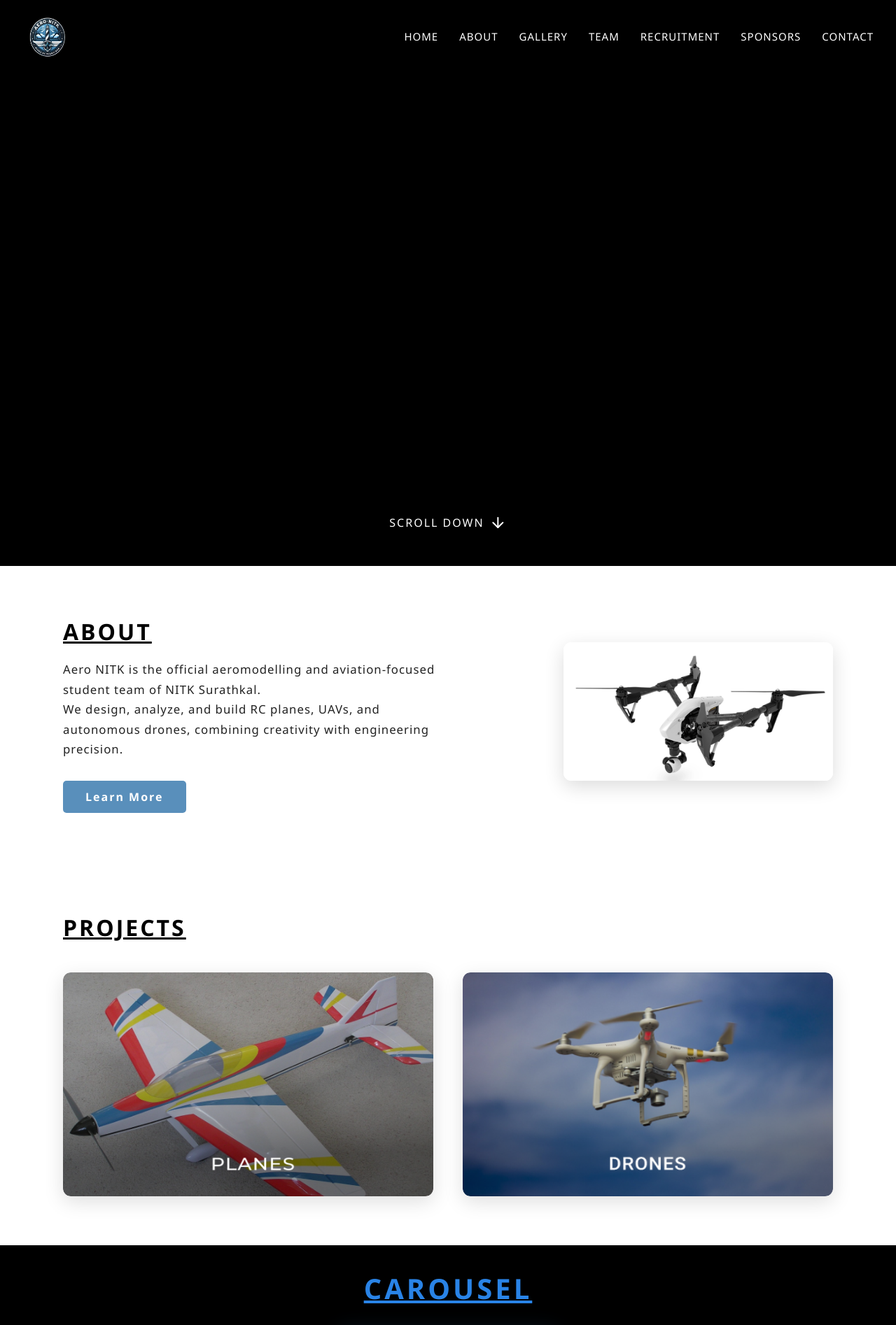
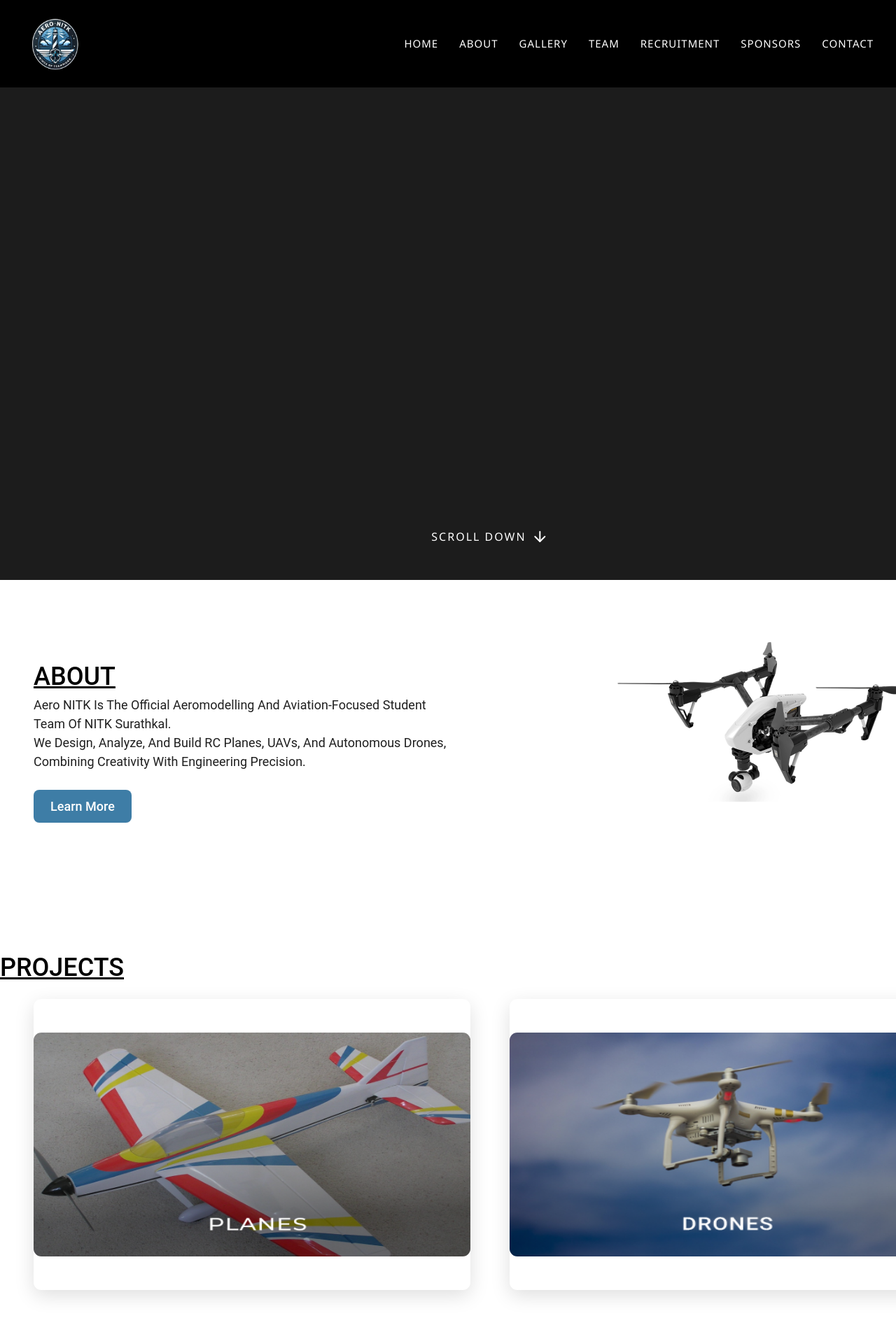
Before and after one commit to yoman12357/Aero_NITK, a React (Vite) app: page / in a window 1280 px wide. Shown: the top 1894 px of the page at 70% size. Built offline with nearby package versions, Linux system fonts and the light colour scheme.

Commit message:
recruitment pages backend try0

```diff
--- a/src/AeronitkHomepage.css
+++ b/src/AeronitkHomepage.css
@@ -36,8 +36,12 @@ html,
 }
 
 .navbar-logo {
-    width: 65px;
-    height: 65px;
+    width: 85px;
+    height: 85px;
+    width: 85;
+    top: 24px;
+    left: 32px;
+
 }
 
 .navbar-links {
@@ -60,9 +64,9 @@ html,
 }
 
 .hero-section {
-    background: #000;
-    width: 100vw;
-    height: 80%;
+    background: #1c1c1c;
+    width: 1400px;
+    height: 600px;
     display: flex;
     flex-direction: column;
     position: relative;
@@ -93,9 +97,9 @@ html,
     overflow: hidden;
     background: transparent;
 }
-.hero-spline-bg{
+
+.hero-spline-bg {
     width: 100%;
-    margin-left: 45px;
     height: 88vh;
 }
 
@@ -131,69 +135,129 @@ html,
 }
 
 @keyframes bounceSequence {
-    0% { transform: translate(-50%, 0); opacity: 1;}
-    5% { transform: translate(-50%, -30px);}
-    10% { transform: translate(-50%, 0);}
-    14% { transform: translate(-50%, -22px);}
-    18% { transform: translate(-50%, 0);}
-    21% { transform: translate(-50%, -13px);}
-    24% { transform: translate(-50%, 0);}
-    28% { transform: translate(-50%, -6px);}
-    32% { transform: translate(-50%, 0); opacity: 1;}
-    33%, 60%, 100% { opacity: 1;}
+    0% {
+        transform: translate(-50%, 0);
+        opacity: 1;
+    }
+
+    5% {
+        transform: translate(-50%, -30px);
+    }
+
+    10% {
+        transform: translate(-50%, 0);
+    }
+
+    14% {
+        transform: translate(-50%, -22px);
+    }
+
+    18% {
+        transform: translate(-50%, 0);
+    }
+
+    21% {
+        transform: translate(-50%, -13px);
+    }
+
+    24% {
+        transform: translate(-50%, 0);
+    }
+
+    28% {
+        transform: translate(-50%, -6px);
+    }
+
+    32% {
+        transform: translate(-50%, 0);
+        opacity: 1;
+    }
+
+    33%,
+    60%,
+    100% {
+        opacity: 1;
+    }
 }
 
 .about-section {
     background: #fff;
     color: #000;
-    padding: 70px 0;
-    width: 100vw;
-    box-sizing: border-box;
+    width: 1400px;
+    height: 457px;
+    padding-top: 64px;
+    padding-right: 48px;
+    padding-bottom: 64px;
+    padding-left: 48px;
+    gap: 48px;
+
 }
 
 .about-content {
     display: flex;
     justify-content: space-between;
     align-items: center;
-    gap: 40px;
-    max-width: 1100px;
-    margin: 0 auto;
-    width: 100%;
+    width: 600;
+height: 276;
+gap: 32px;
+
     box-sizing: border-box;
 }
 
 .about-text {
-    max-width: 540px;
+width: 600px;
+height: 135;
+font-family: Roboto;
+font-weight: 400;
+font-style: Regular;
+font-size: 18px;
+line-height: 150%;
+letter-spacing: 10%;
+text-transform: capitalize;
+
 }
 
 .about-text h2 {
-    font-size: 2rem;
-    margin-bottom: 16px;
-    font-weight: 700;
-    letter-spacing: 3px;
+    width: 600px;
+height: 54px;
+font-family: Roboto;
+font-weight: 500;
+font-style: Medium;
+font-size: 36px;
+line-height: 150%;
+letter-spacing: 4%;
+
     color: #000;
 }
 
 .about-text p {
-    font-size: 1.05rem;
-    line-height: 1.7;
-    margin-bottom: 30px;
+width: 600px;
+height: 135px;
+
+font-family: Roboto;
 font-weight: 400;
-    letter-spacing: 1px;
-    color: #222;
+font-style: Regular;
+font-size: 18px;
+line-height: 150%;
+letter-spacing: 10%;
+text-transform: capitalize;
+
+    color: #1f1f1f;
 }
 
 .learn-more-btn {
-    padding: 12px 32px;
-    font-size: 1rem;
-    background: #598fbb;
+   width: 140px;
+height: 47px;
+padding-top: 10px;
+padding-right: 16px;
+padding-bottom: 10px;
+padding-left: 16px;
+gap: 10px;
+border-radius: 8px;
+
+    background: #3e7da6;
     color: #fff;
-    border: none;
-    border-radius: 5px;
-    font-weight: 600;
-    letter-spacing: 2px;
-    cursor: pointer;
-    transition: background 0.2s;
+
 }
 
 .learn-more-btn:hover {
@@ -203,21 +267,14 @@ html,
 .about-image {
     flex: 1;
     text-align: right;
-    width: 100%;
-    height: auto;
-    max-height: 320px;
+    width: 635px;
+    height: 329px;
     object-fit: fill;
     border-radius: 11px;
     display: block;
     background: #fff;
 }
 
-.about-image img {
-    width: 385px;
-    max-width: 100%;
-    border-radius: 11px;
-    box-shadow: 0 8px 28px rgba(0, 0, 0, 0.14);
-}
 
 .projects-section {
     background: #fff;
@@ -228,36 +285,39 @@ html,
 }
 
 .projects-section h2 {
-    font-size: 2rem;
-    margin-bottom: 40px;
-    font-weight: 700;
-    letter-spacing: 3px;
-    text-align: left;
-    max-width: 1100px;
-    margin-left: auto;
+    width: 189px;
+height: 72px;
+
+
+  font-family: Roboto;
+font-weight: 500;
+font-style: Medium;
+font-size: 36px;
+line-height: 150%;
+letter-spacing: 4%;
+text-transform: capitalize;
+
     margin-right: auto;
     color: #000;
 }
 
 .projects-grid {
     display: flex;
-    gap: 42px;
-    max-width: 1100px;
-    margin: 0 auto;
-    flex-wrap: wrap;
+  width: 1400px;
+height: 416.3443908691406px;
 justify-content: space-between;
-    width: 100%;
-    box-sizing: border-box;
+padding-right: 48px;
+padding-left: 48px;
+
 }
 
 .project-card {
     position: relative;
-    width: calc(50% - 21px);
-    min-width: 260px;
+    width: 624px;
+    height: 416px;
     box-shadow: 0 8px 28px rgba(0, 0, 0, 0.13);
     border-radius: 11px;
     overflow: hidden;
-    background: #fff;
     display: flex;
     justify-content: center;
     align-items: center;
@@ -272,7 +332,6 @@ html,
     object-fit: fill;
     border-radius: 11px;
     display: block;
-    background: #fff;
 }
 
 .project-card:hover {
@@ -282,15 +341,18 @@ html,
 }
 
 @media (max-width: 900px) {
+
     .about-content,
     .projects-grid {
         flex-direction: column;
         align-items: center;
         gap: 36px;
     }
+
     .about-image {
         text-align: center;
     }
+
     .project-card {
         width: 100%;
         max-width: 100%;
@@ -302,12 +364,13 @@ html,
     position: relative;
     background: #fff;
     color: #000;
-    min-height: 520px;
-    width: 100vw;
+    width: 1400px;
+    height: 758px;
+gap: 64px;
     display: flex;
     align-items: center;
     justify-content: center;
-    padding: 80px 0;
+    padding: 96px 0px 96px 0px;
     overflow-x: hidden;
     overflow-y: visible;
 }
@@ -325,26 +388,30 @@ html,
     top: 40px;
     left: 30px;
     transform: rotate(-10deg);
-    width: 250px;
+width: 266.218505859375px;
+height: 264px;
+
 }
 
 .drone-bottom-left {
-    bottom: 50px;
-    left: 50px;
-    width: 250px;
+    width: 346px;
+    height: 173px;
 }
 
 .plane-top-right {
     top: 30px;
     right: 40px;
     transform: rotate(15deg);
-    width: 250px;
+width: 248px;
+height: 248px;
+
 }
 
 .plane-bottom-right {
     bottom: 56px;
     right: 50px;
-    width: 250px;
+    width: 382px;
+    height: 382px;
     transform: rotate(-15deg);
 }
 
@@ -422,11 +489,12 @@ html,
 }
 
 .submit-btn {
-    background: #598fbb;
+    background:#3E7DA6;
+;
     color: #fff;
     font-weight: 600;
     letter-spacing: 2px;
-    border: none;
+    border: 1px;
     border-radius: 7px;
     padding: 13px;
     margin-top: 8px;
@@ -443,13 +511,16 @@ html,
     .contact-img {
         width: 64px !important;
     }
+
     .contact-card {
         padding: 32px 8px 24px;
     }
+
     .plane-top-left,
     .drone-bottom-left {
         left: 2px;
     }
+
     .plane-top-right,
     .plane-bottom-right {
         right: 2px;
@@ -473,11 +544,13 @@ html {
 }
 
 .footer {
-  background-color: #000000;
-  color: #fff;
-  padding: 32px 0 16px 0;
-  width: 100vw;
-  border-radius: 0 0 12px 12px;
+ width: 1400;
+height: 395;
+border-top-left-radius: 25px;
+border-top-right-radius: 25px;
+color: #ffffff;
+background-color: #1c1c1c;
+
 }
 
 .footer-row {
@@ -490,15 +563,19 @@ html {
 }
 
 .footer-logo {
-  width: 120px;
-  margin-right: 26px;
+    width: 125px;
+height: 125px;
+top: 50.66px;
+left: 75px;
+
 
 }
 
 .footer-icons {
     display: flex;
     align-items: center;
-gap: 250px;}
+    gap: 250px;
+}
 
 .social-icon {
     height: 40px;
@@ -524,10 +601,12 @@ gap: 250px;}
         align-items: center;
         gap: 22px;
     }
+
     .footer-logo {
         margin-right: 0;
         margin-bottom: 10px;
     }
+
     .footer-credit {
         font-size: 13px;
         margin-top: 18px;
@@ -542,15 +621,18 @@ gap: 250px;}
         gap: 24px;
         text-align: center;
     }
+
     .footer-links-section {
         flex-direction: row;
         gap: 20px;
         justify-content: center;
     }
+
     .footer-logo-section {
         justify-content: center;
         margin-bottom: 16px;
     }
+
     .footer-bottom {
         text-align: center;
     }
--- a/src/components/recruitment_page.css
+++ b/src/components/recruitment_page.css
@@ -1,3 +1,4 @@
+
 .recruitment-section {
   background-color: #000;
   color: #fff;
@@ -18,6 +19,7 @@
   box-shadow: 0 10px 40px rgba(52, 148, 235, 0.25);
   text-align: center;
   border: 1px solid #3a6f9e;
+  box-sizing: border-box;
 }
 
 .recruitment-card h2 {
@@ -37,59 +39,96 @@
   font-weight: 300;
 }
 
-.recruitment-content {
+.recruitment-card form {
   display: flex;
-  justify-content: space-around;
-  gap: 30px;
-  margin-bottom: 40px;
-  flex-wrap: wrap;
+  flex-direction: column;
+  gap: 20px;
+  align-items: center;
 }
 
-.recruitment-col {
-  flex: 1;
-  min-width: 250px;
+.recruitment-card label,
+.recruitment-card fieldset {
+  width: 100%;
+  max-width: 400px;
   text-align: left;
+  font-size: 1.1rem;
+  color: #fff;
+  font-weight: 600;
+  user-select: none;
 }
 
-.recruitment-col h3 {
-  font-size: 1.5rem;
-  color: #fff;
-  margin-bottom: 16px;
-  font-weight: 600;
+/* Inputs and Select */
+.recruitment-card input[type="text"],
+.recruitment-card input[type="tel"],
+.recruitment-card select,
+.recruitment-card textarea {
+  width: 100%;
+  padding: 12px 14px;
+  border-radius: 8px;
+  border: 1.8px solid #1da1f2;
+  font-size: 1rem;
+  color: #fff;                /* White text inside inputs */
+  background-color: #000000;     /* Dark background */
+  outline: none;
+  font-family: 'Segoe UI', Tahoma, Geneva, Verdana, sans-serif;
+  transition: border-color 0.3s;
+  box-sizing: border-box;
 }
 
-.recruitment-col ul {
-  list-style: none;
-  padding: 0;
+.recruitment-card input[type="text"]:focus,
+.recruitment-card input[type="tel"]:focus,
+.recruitment-card select:focus,
+.recruitment-card textarea:focus {
+  border-color: #3a6f9e;
 }
 
-.recruitment-col li {
-  background: #1e1e1e;
-  padding: 12px 16px;
-  margin-bottom: 10px;
-  border-left: 3px solid #1da1f2;
-  border-radius: 6px;
-  font-size: 1rem;
-  color: #e0e0e0;
-  transition: background 0.3s;
+/* Placeholder text color */
+.recruitment-card input::placeholder,
+.recruitment-card select::placeholder,
+.recruitment-card textarea::placeholder {
+  color: #bbb;
 }
 
-.recruitment-col li:hover {
-  background: #282828;
+/* Teams multi-select checkboxes */
+.teams-checkboxes {
+  display: flex;
+  flex-wrap: wrap;
+  gap: 15px;
+  margin-top: 12px;
 }
 
+.team-checkbox {
+  color: #fff;
+  font-weight: 400;
+  cursor: pointer;
+  position: relative;
+  line-height: 1.3;
+}
+
+.team-checkbox input[type="checkbox"] {
+  margin-right: 8px;
+  transform: scale(1.3);
+  cursor: pointer;
+}
+
+/* Apply button styles */
 .apply-btn {
   display: inline-block;
+  margin: 20px ;
   padding: 14px 40px;
   background: #598fbb;
   color: #fff;
-  text-decoration: none;
   border-radius: 8px;
-  font-weight: 600;
+  font-weight: 700;
   letter-spacing: 2px;
   text-transform: uppercase;
   transition: background 0.3s, transform 0.3s;
+  cursor: pointer;
   box-shadow: 0 4px 15px rgba(52, 148, 235, 0.4);
+  border: none;
+  font-family: 'Segoe UI', Tahoma, Geneva, Verdana, sans-serif;
+  max-width: 400px;
+  width: 100%;
 }
 
 .apply-btn:hover {
@@ -98,23 +137,24 @@
   box-shadow: 0 6px 20px rgba(52, 148, 235, 0.6);
 }
 
-@media (max-width: 600px) {
+/* Responsive for smaller screens */
+@media (max-width: 700px) {
   .recruitment-card {
-    padding: 30px 15px;
+    padding: 30px 20px;
+    width: 90%;
   }
+
   .recruitment-card h2 {
     font-size: 2rem;
   }
-  .recruitment-intro {
-    font-size: 1rem;
-  }
-  .recruitment-content {
-    flex-direction: column;
-  }
-  .recruitment-col {
+
+  .recruitment-card label,
+  .recruitment-card fieldset {
+    max-width: 100%;
     text-align: center;
   }
-  .recruitment-col ul {
-    text-align: left;
+
+  .teams-checkboxes {
+    justify-content: center;
   }
 }
```
Also changed, not shown: src/components/recruitment_page.jsx (+148 -29 lines). Lines whose indentation alone changed are shown as unchanged.
